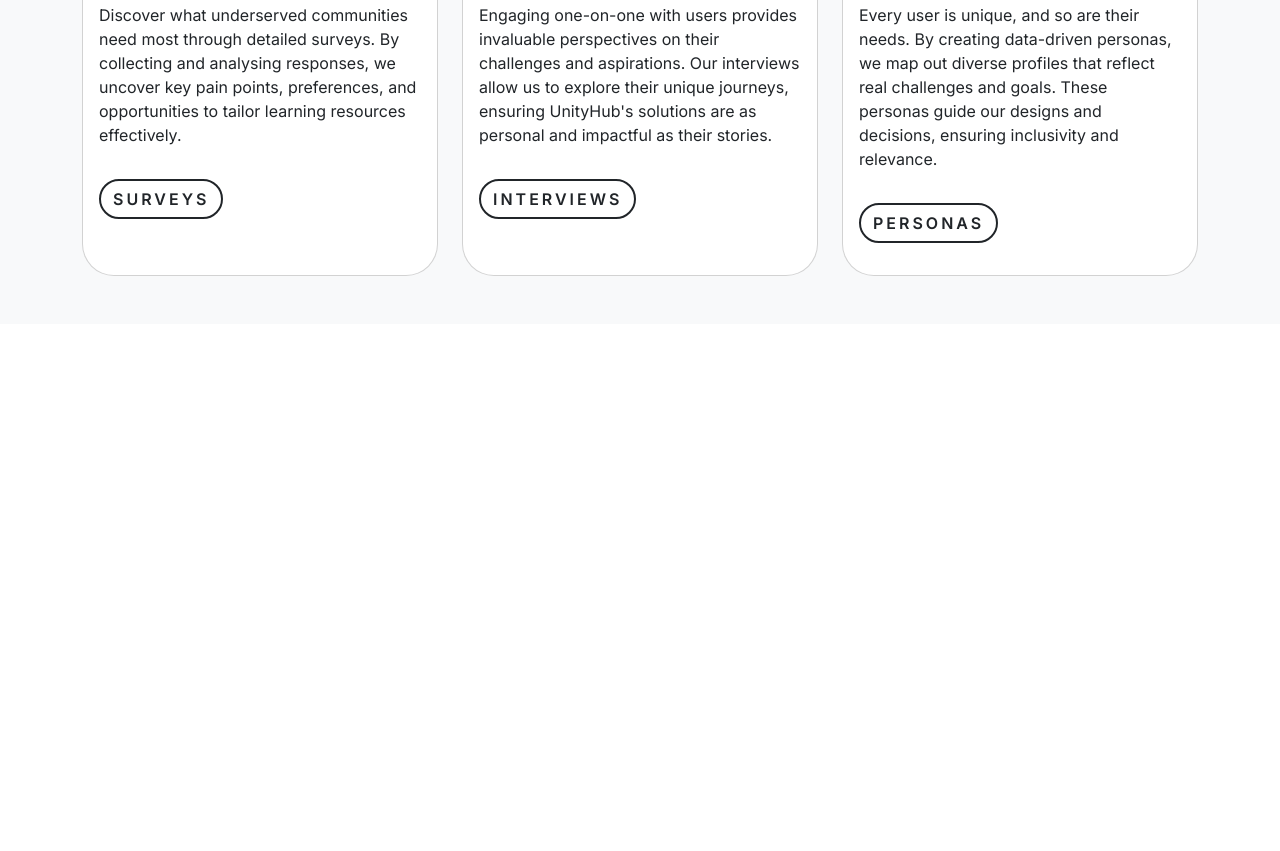
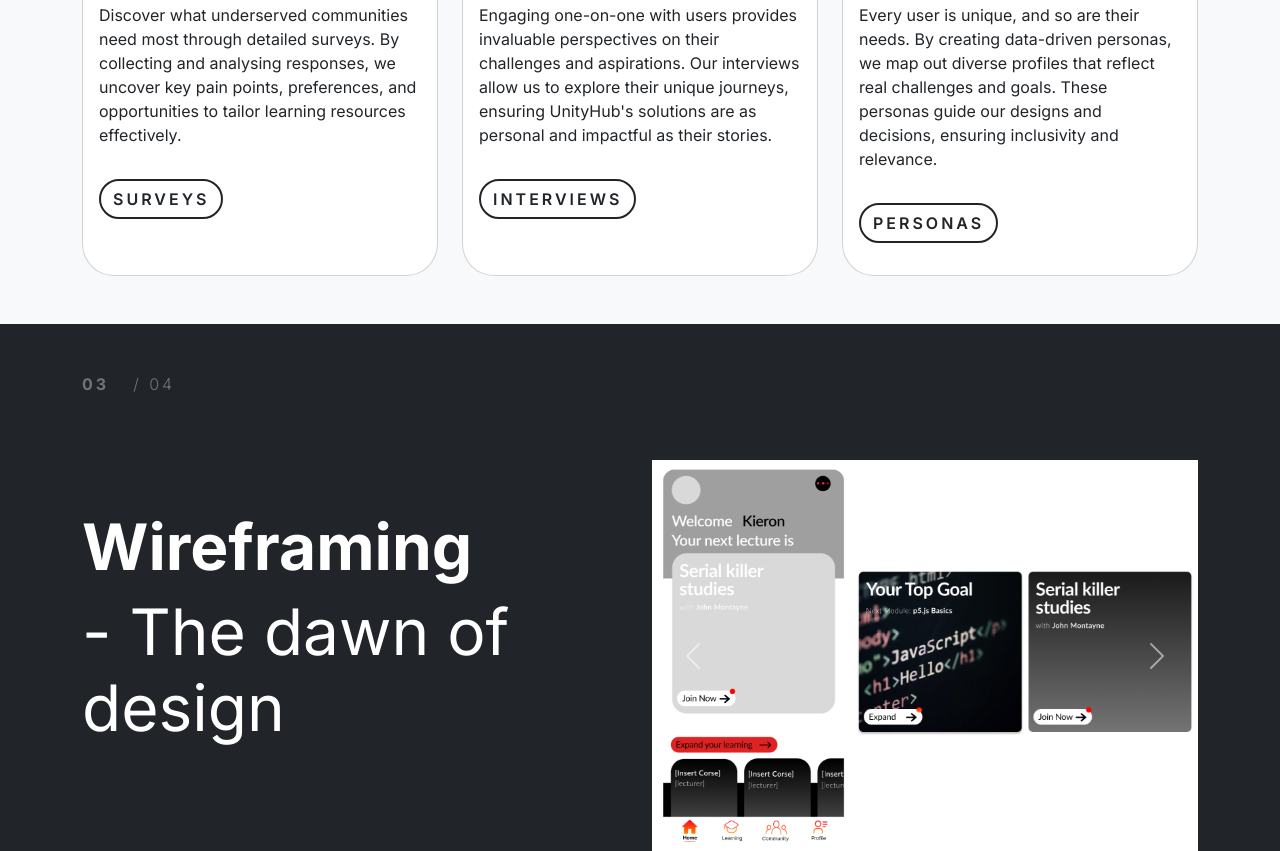
Before and after one commit to jeromejenkinsjr/web-design-frameworks, a website: page index.html in a window 1280 px wide. Shown: the part 2022-2873 px from the top of the page. Before the commit the page ends 2346 px from the top, so only its background shows below. Drawn offline with nearby package versions, Linux system fonts and the light colour scheme; grey boxes are pictures that could not be loaded.

Commit message:
Adjusting images and adding them to Carousel in Wireframe section

```diff
--- a/index.html
+++ b/index.html
@@ -283,6 +283,108 @@
 				</div>
 			</div>
 		</section>
+
+		<!-- 3. Wireframing -->
+		<section class="bg-dark text-white pt-5">
+			<div class="container">
+				<!-- Row for the paragraph elements -->
+				<div class="row d-flex align-items-center pb-5">
+					<div class="col-auto pr-0">
+						<p class="fw-bold text-secondary" style="letter-spacing: 3px">03</p>
+					</div>
+					<div class="col-auto">
+						<p class="fw-light text-secondary" style="letter-spacing: 3px">
+							/ 04
+						</p>
+					</div>
+				</div>
+				<div class="row d-flex align-items-center">
+					<div class="col-md-6 mb-5">
+						<h2 class="fw-bold">Wireframing</h2>
+						<h2 class="fw-normal">- The dawn of design</h2>
+					</div>
+					<div class="col-md-6 d-flex flex-column align-items-end">
+						<div id="carouselExampleIndicators" class="carousel slide">
+							<!-- Indicators -->
+							<div class="carousel-indicators">
+								<button
+									type="button"
+									data-bs-target="#carouselExampleIndicators"
+									data-bs-slide-to="0"
+									class="active"
+									aria-current="true"
+									aria-label="Slide 1"
+								></button>
+								<button
+									type="button"
+									data-bs-target="#carouselExampleIndicators"
+									data-bs-slide-to="1"
+									aria-label="Slide 2"
+								></button>
+								<button
+									type="button"
+									data-bs-target="#carouselExampleIndicators"
+									data-bs-slide-to="2"
+									aria-label="Slide 3"
+								></button>
+							</div>
+
+							<!-- Carousel Images -->
+							<div class="carousel-inner">
+								<div class="carousel-item active">
+									<img
+										src="images/wireframe1.png"
+										class="d-block w-100 h-100"
+										alt="Wireframe 1"
+									/>
+								</div>
+								<div class="carousel-item">
+									<img
+										src="images/wireframe2.png"
+										class="d-block w-100"
+										alt="Wireframe 2"
+									/>
+								</div>
+								<div class="carousel-item">
+									<img
+										src="images/wireframe3.png"
+										class="d-block w-100 h-100"
+										alt="Wireframe 3"
+									/>
+								</div>
+							</div>
+
+							<!-- Navigation Controls -->
+							<button
+								class="carousel-control-prev"
+								type="button"
+								data-bs-target="#carouselExampleIndicators"
+								data-bs-slide="prev"
+							>
+								<span
+									class="carousel-control-prev-icon"
+									aria-hidden="true"
+								></span>
+								<span class="visually-hidden">Previous</span>
+							</button>
+							<button
+								class="carousel-control-next"
+								type="button"
+								data-bs-target="#carouselExampleIndicators"
+								data-bs-slide="next"
+							>
+								<span
+									class="carousel-control-next-icon"
+									aria-hidden="true"
+								></span>
+								<span class="visually-hidden">Next</span>
+							</button>
+						</div>
+					</div>
+				</div>
+			</div>
+		</section>
+
 		<script
 			src="https://cdn.jsdelivr.net/npm/bootstrap@5.3.3/dist/js/bootstrap.bundle.min.js"
 			integrity="sha384-YvpcrYf0tY3lHB60NNkmXc5s9fDVZLESaAA55NDzOxhy9GkcIdslK1eN7N6jIeHz"
--- a/sass/main.scss
+++ b/sass/main.scss
@@ -99,4 +99,13 @@ a:link {
 	--bs-border-width: 2px; // Set the custom border width
 }
 
+@mixin image-size($width) {
+	width: $width;
+	height: ($width / 16) * 9;
+}
+
+.large-image {
+	@include image-size(700px);
+}
+
 @import "../node_modules/bootstrap/scss/bootstrap.scss";
```
Also changed, not shown: css/main.css, images/wireframe1.png (added), images/wireframe2.png (added), images/wireframe3.png (added), 1 other file.
